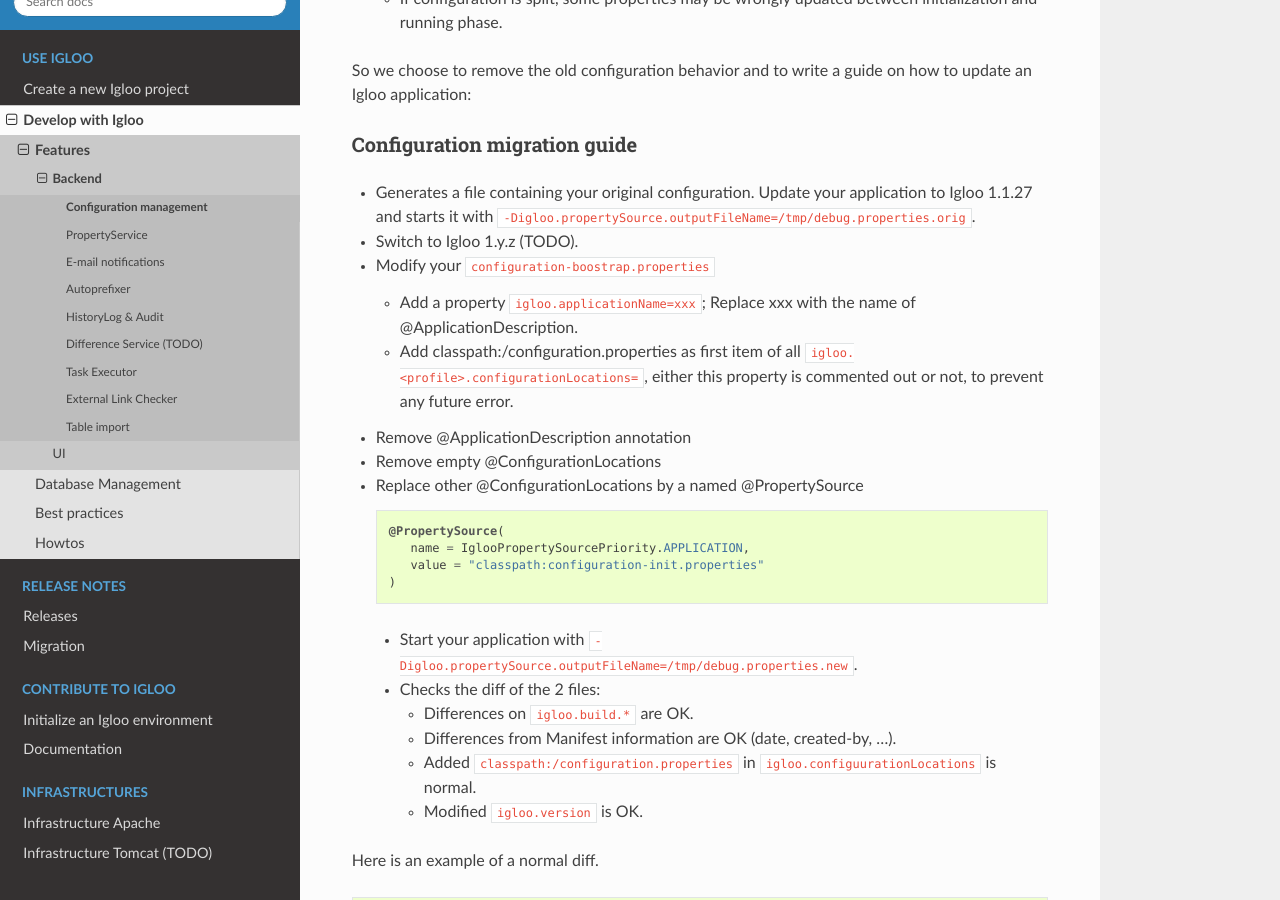
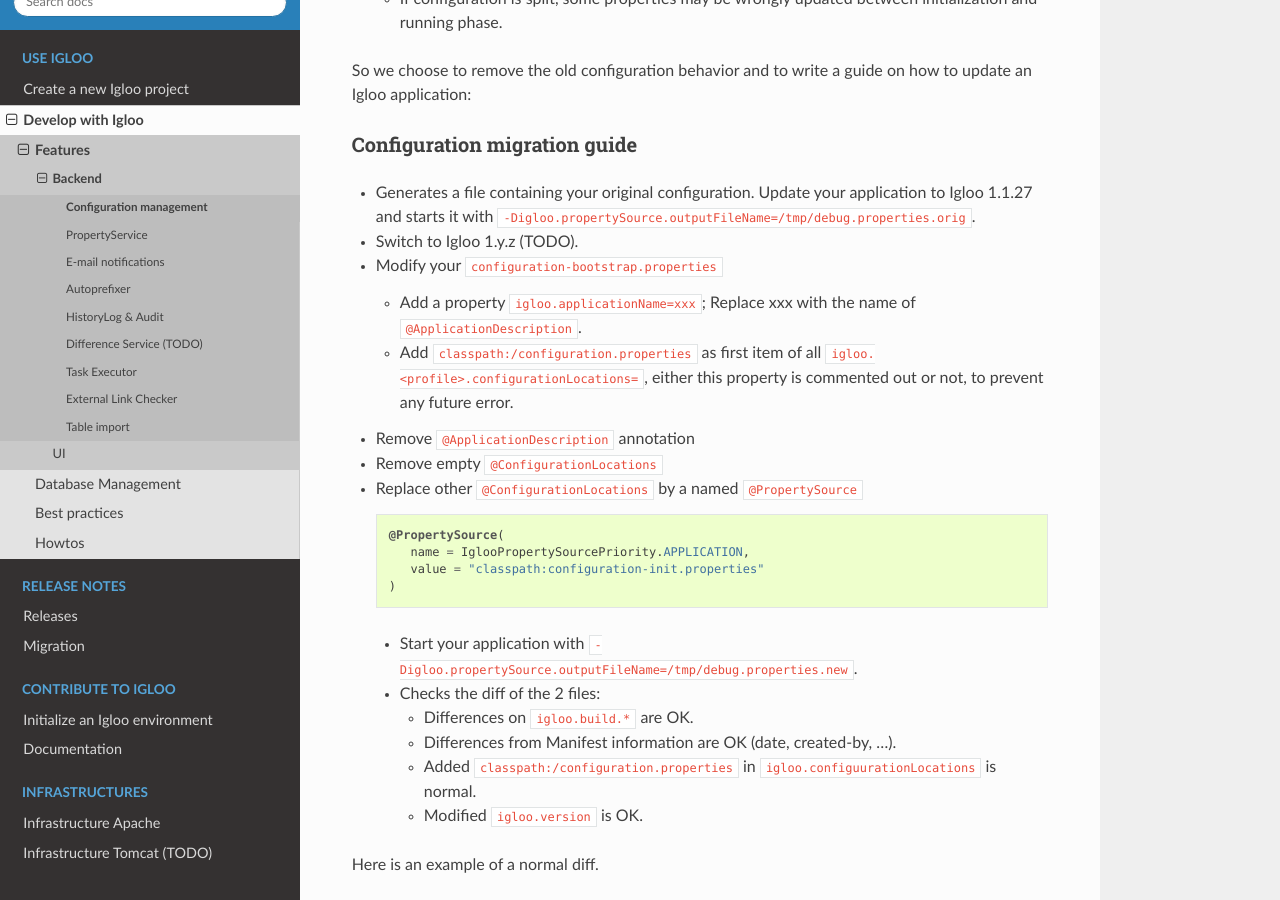
Before and after one commit to igloo-project/igloo-doc, a Sphinx documentation site: the page built from source/usage/features/configuration.rst, in a window 1280 px wide and 900 px high, scrolled down 5701 px. Built offline with Sphinx 7.4.7 and the Read the Docs theme 2.0.0, drawn with Linux system fonts in a browser that asks for light colours.

Commit message:
@PropertySource migration update (adjustements)

```diff
--- a/source/usage/features/configuration.rst
+++ b/source/usage/features/configuration.rst
@@ -269,17 +269,17 @@
   ``-Digloo.propertySource.outputFileName=/tmp/debug.properties.orig``.
 
 * Switch to Igloo 1.y.z (TODO).
-* Modify your ``configuration-boostrap.properties``
+* Modify your ``configuration-bootstrap.properties``
 
   * Add a property ``igloo.applicationName=xxx``; Replace xxx with the name
-    of @ApplicationDescription.
-  * Add classpath:/configuration.properties as first item of all
+    of ``@ApplicationDescription``.
+  * Add ``classpath:/configuration.properties`` as first item of all
     ``igloo.<profile>.configurationLocations=``, either this property is
     commented out or not, to prevent any future error.
 
-* Remove @ApplicationDescription annotation
-* Remove empty @ConfigurationLocations
-* Replace other @ConfigurationLocations by a named @PropertySource
+* Remove ``@ApplicationDescription`` annotation
+* Remove empty ``@ConfigurationLocations``
+* Replace other ``@ConfigurationLocations`` by a named ``@PropertySource``
 
   .. code-block:: java
 
```
